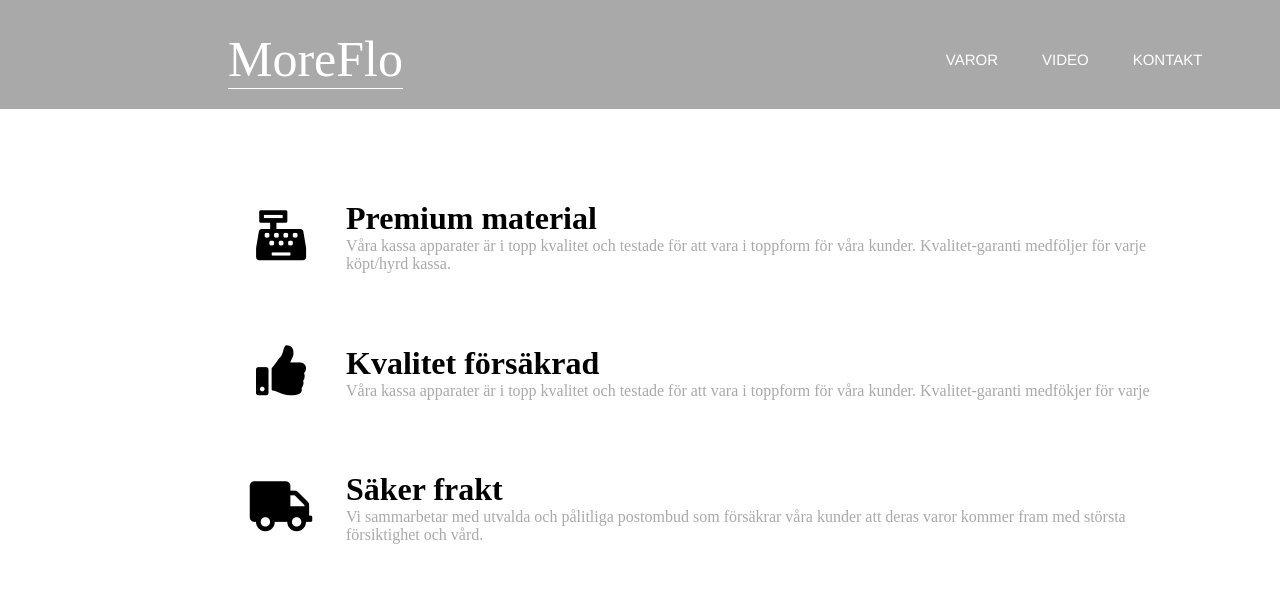
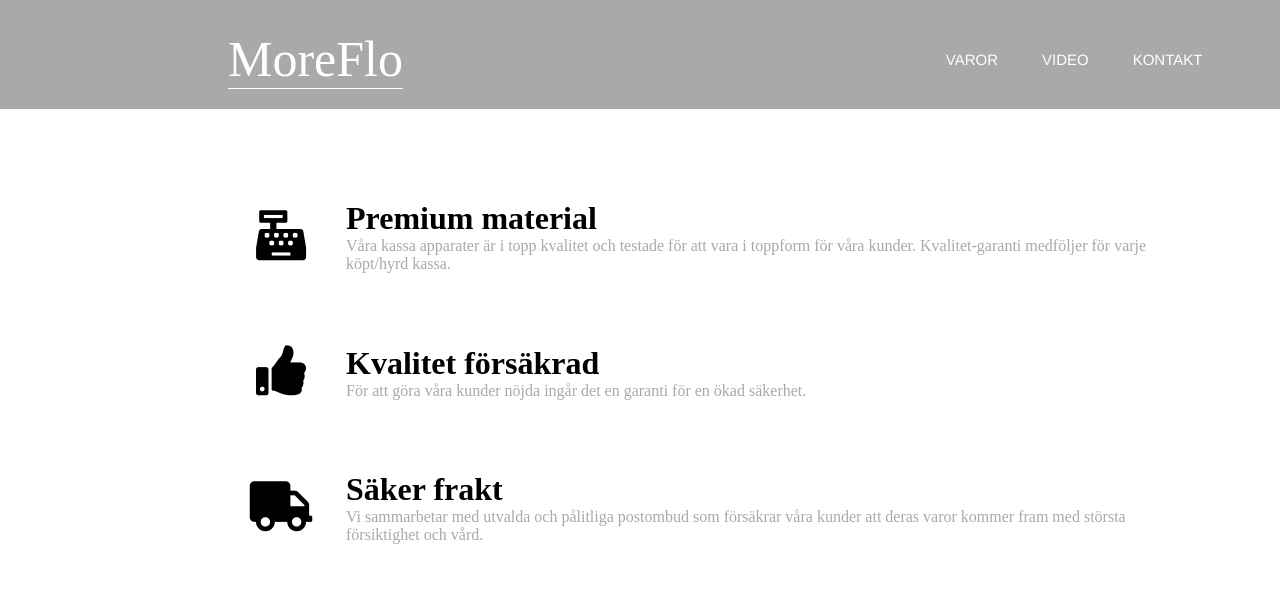
Before and after one commit to Anden94/freeCodeCamp, a plain HTML site: page index.html in a window 1280 px wide. Shown: the top 592 px of the page. Drawn offline with nearby package versions, Linux system fonts and the light colour scheme.

Commit message:
Update index.html

```diff
--- a/index.html
+++ b/index.html
@@ -58,8 +58,7 @@
                 </div>
                 <div class="desc">
                     <h1>Kvalitet försäkrad</h1>
-                    <p>Våra kassa apparater är i topp kvalitet och testade för att vara i toppform för våra kunder.
-                        Kvalitet-garanti medfökjer för varje
+                    <p>För att göra våra kunder nöjda ingår det en garanti för en ökad säkerhet.
 
                     </p>
                 </div>
```
